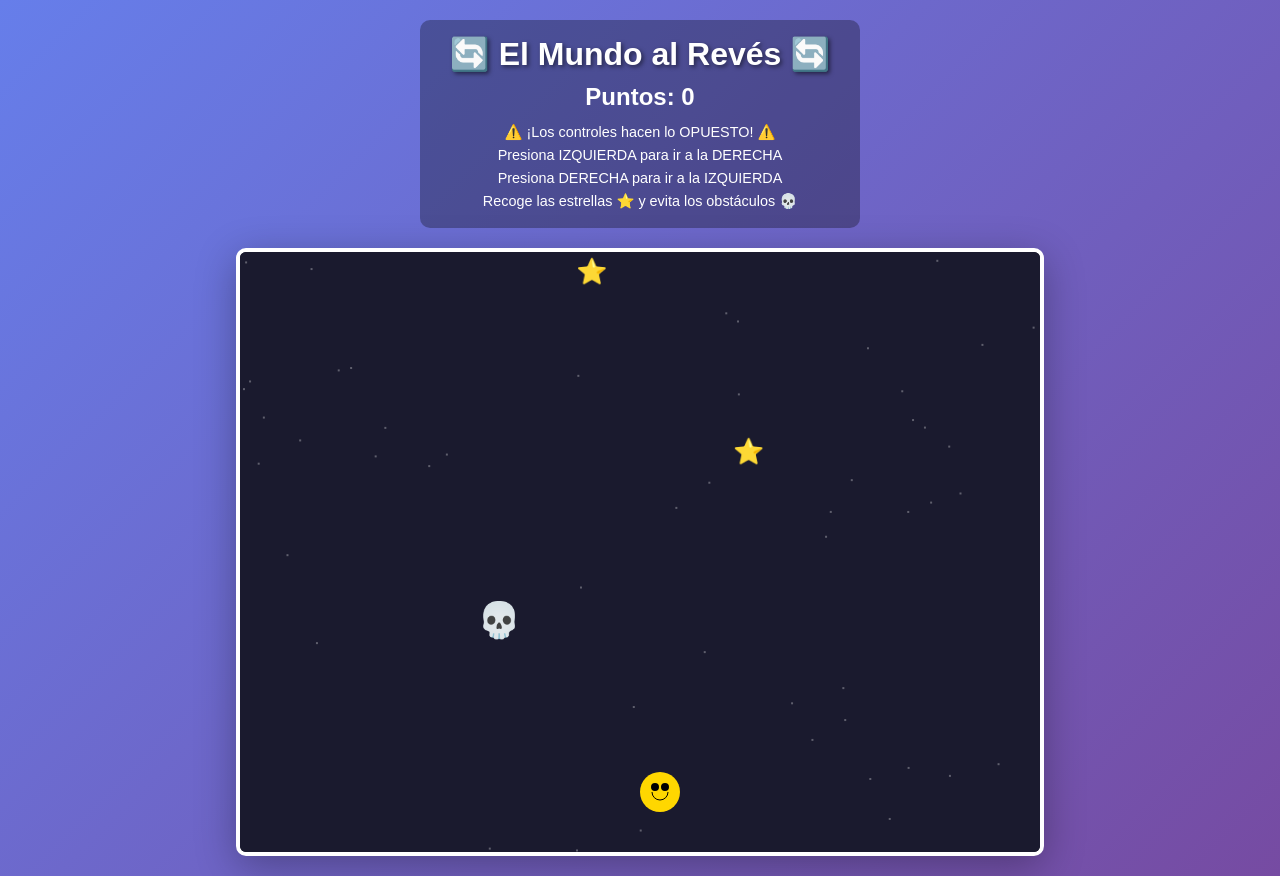
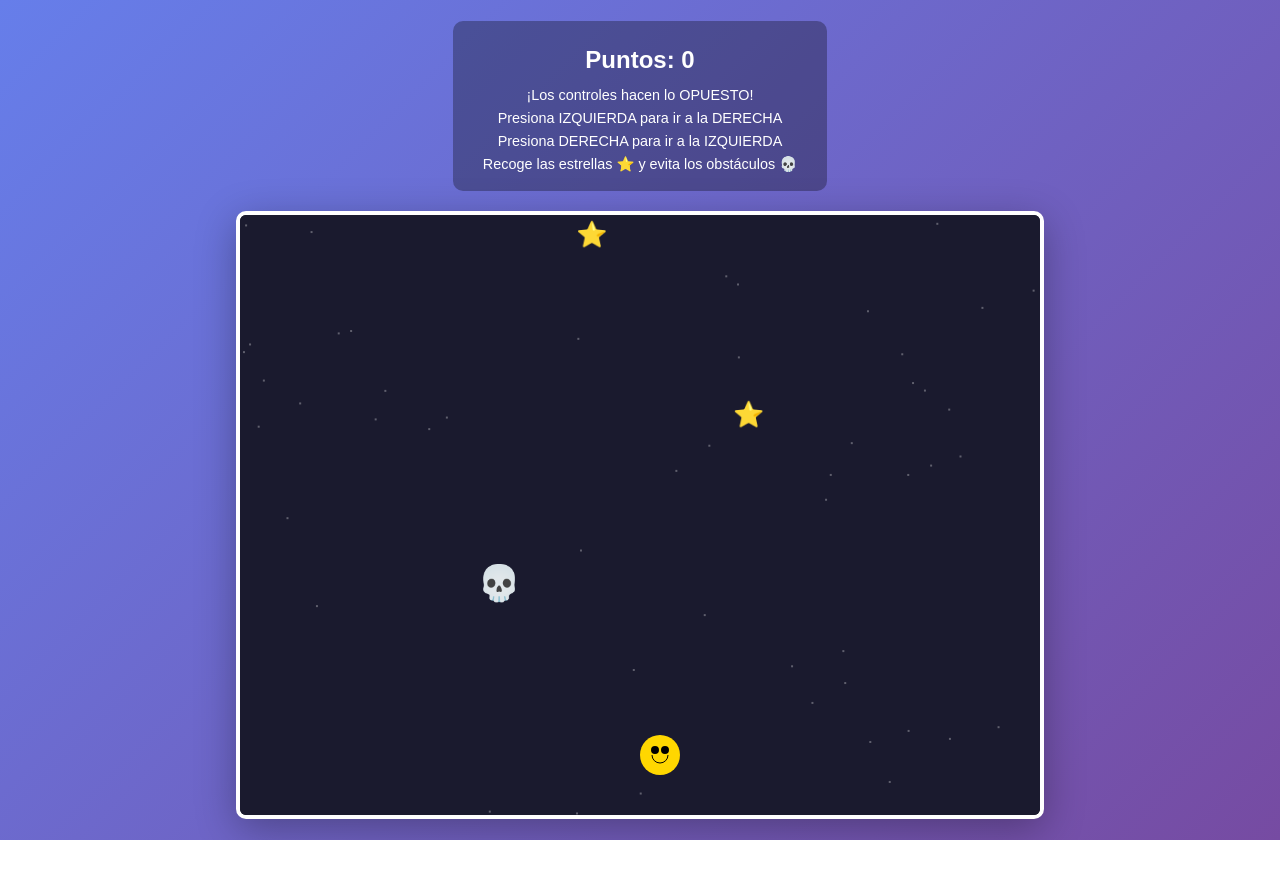
Before and after one commit to DannyOA/Interfaz-Contraintuitiva, a plain HTML site: page index.html in a window 1280 px wide. After the commit the page ends 840 px from the top, so only its background shows below. Drawn offline with Linux system fonts and the light colour scheme.

Commit message:
Add files via upload

```diff
--- a/index.html
+++ b/index.html
@@ -83,10 +83,9 @@
 </head>
 <body>
     <div class="info">
-        <h1>🔄 El Mundo al Revés 🔄</h1>
         <div class="score">Puntos: <span id="score">0</span></div>
         <div class="instructions">
-            ⚠️ ¡Los controles hacen lo OPUESTO! ⚠️<br>
+             ¡Los controles hacen lo OPUESTO! <br>
             Presiona IZQUIERDA para ir a la DERECHA<br>
             Presiona DERECHA para ir a la IZQUIERDA<br>
             Recoge las estrellas ⭐ y evita los obstáculos 💀
```
